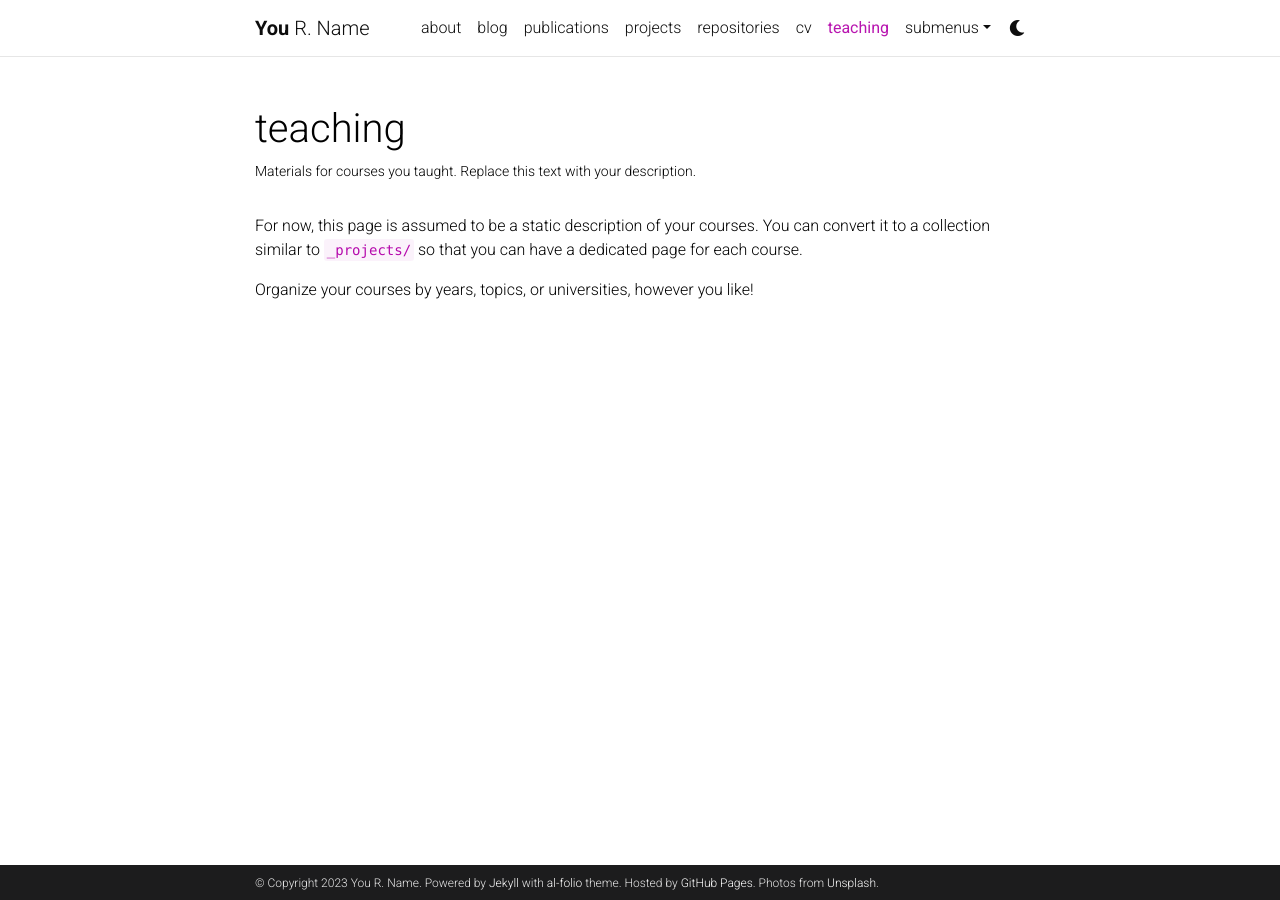
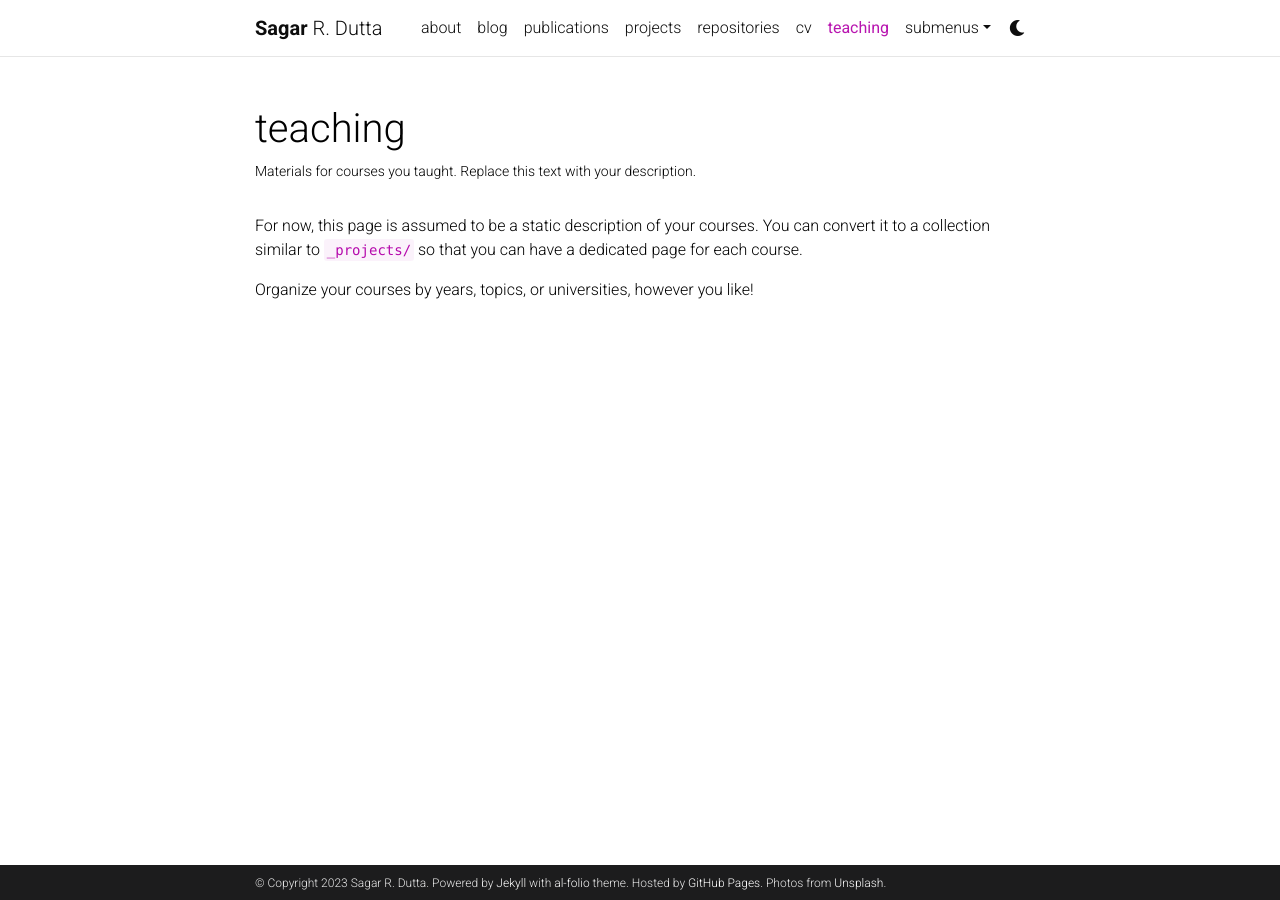
Before and after one commit to sagar0dutta/sagar0dutta.github.io, a Jekyll site: the page built from _pages/teaching.md, in a window 1280 px wide. Built offline with Jekyll 4.4.1, drawn with Linux system fonts in a browser that asks for light colours; comment, search, counter and statistics services are not loaded; a style sheet for code colours, icons or effects is not loaded.

Commit message:
Update _config.yml

```diff
--- a/_config.yml
+++ b/_config.yml
@@ -3,9 +3,9 @@
 # -----------------------------------------------------------------------------
 
 title: blank # the website title (if blank, full name will be used instead)
-first_name: You
+first_name: Sagar
 middle_name: R.
-last_name: Name
+last_name: Dutta
 email: you@example.com
 description: > # the ">" symbol means to ignore newlines until "footer_text:"
   A simple, whitespace theme for academics. Based on [*folio](https://github.com/bogoli/-folio) design.
@@ -18,8 +18,8 @@
 lang: en # the language of your site (for example: en, fr, cn, ru, etc.)
 icon: ⚛️  # the emoji used as the favicon (alternatively, provide image name in /assets/img/)
 
-url: https://alshedivat.github.io # the base hostname & protocol for your site
-baseurl: /al-folio # the subpath of your site, e.g. /blog/
+url: https://sagar0dutta.github.io # the base hostname & protocol for your site
+baseurl: # the subpath of your site, e.g. /blog/
 last_updated: false # set to true if you want to display last updated in the footer
 impressum_path:  # set to path to include impressum link in the footer, use the same path as permalink in a page, helps to conform with EU GDPR
 
```
